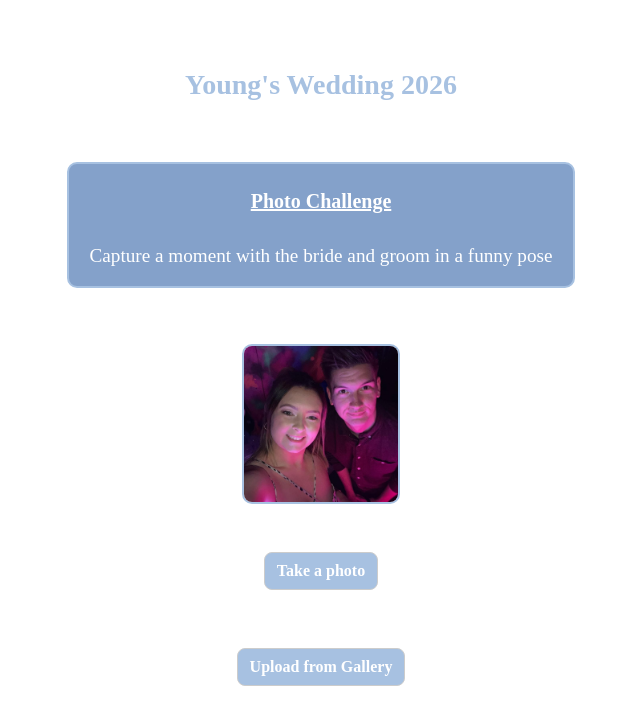
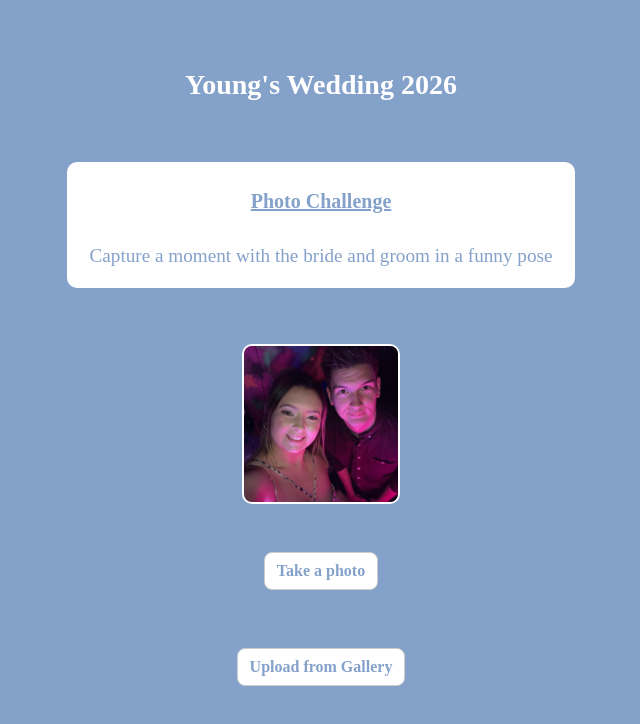
Before and after one commit to Young-95/Wedding_Album_App, a React (Vite) app: page / in a window 1280 px wide. Shown: the top 724 px of the page, without its empty margins (319-959 px from the left). Built offline with nearby package versions, Linux system fonts and the light colour scheme; a web font is replaced by a local one.

Commit message:
changed theme colors again

```diff
--- a/src/App.css
+++ b/src/App.css
@@ -3,9 +3,9 @@
   width: 100%;
 }
 :root {
-  --main-color: white;
-  --secondary-color: #A7C1E1;
-  --accent-color: #84a1ca;
+  --main-color: #84a1ca;
+  --secondary-color: white;
+  --accent-color: ;
 }
 
 * {
@@ -107,7 +107,7 @@ label {
   flex-direction: column;
   justify-content: center;
   color: var(--main-color);
-  background-color: var(--accent-color);
+  background-color: var(--secondary-color);
   border-radius: 10px;
   padding: 5px 10px;
   margin: 0.5rem 1.5rem;
```
